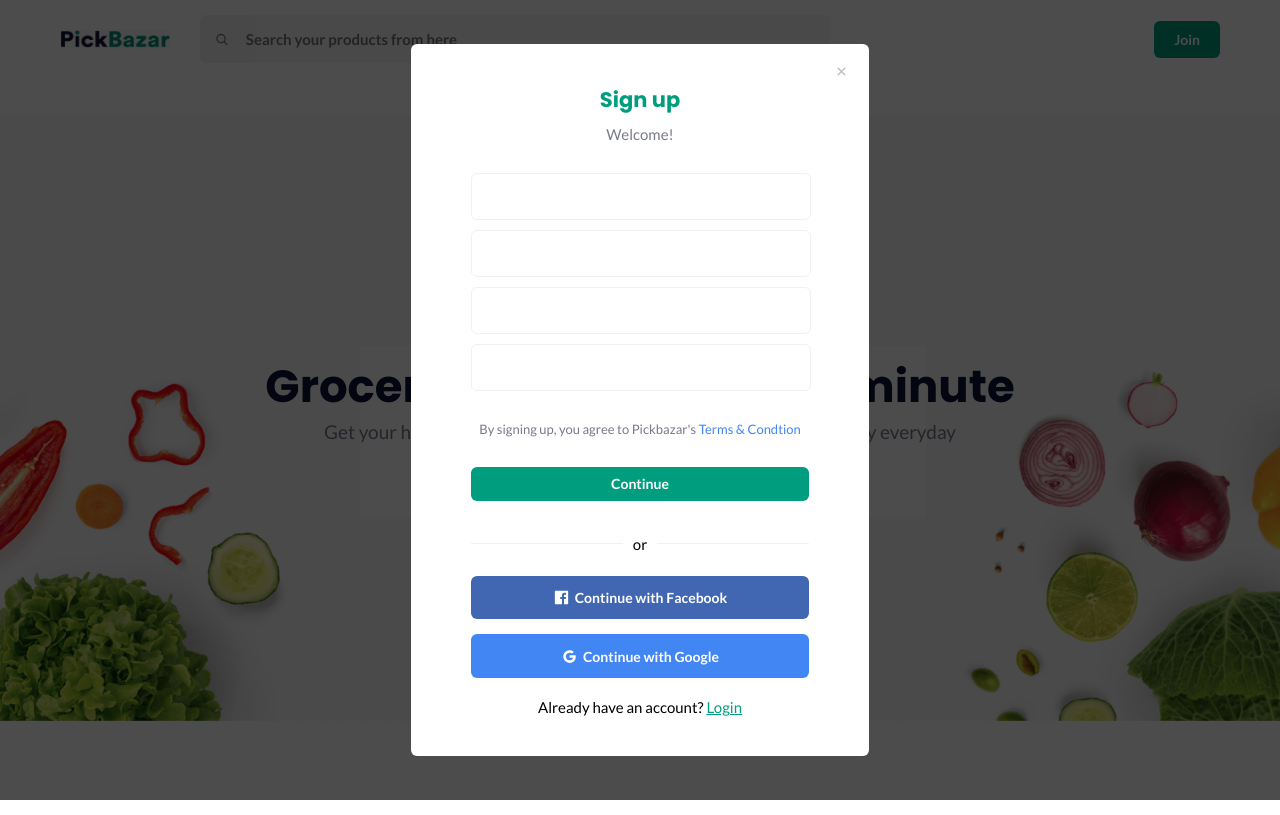
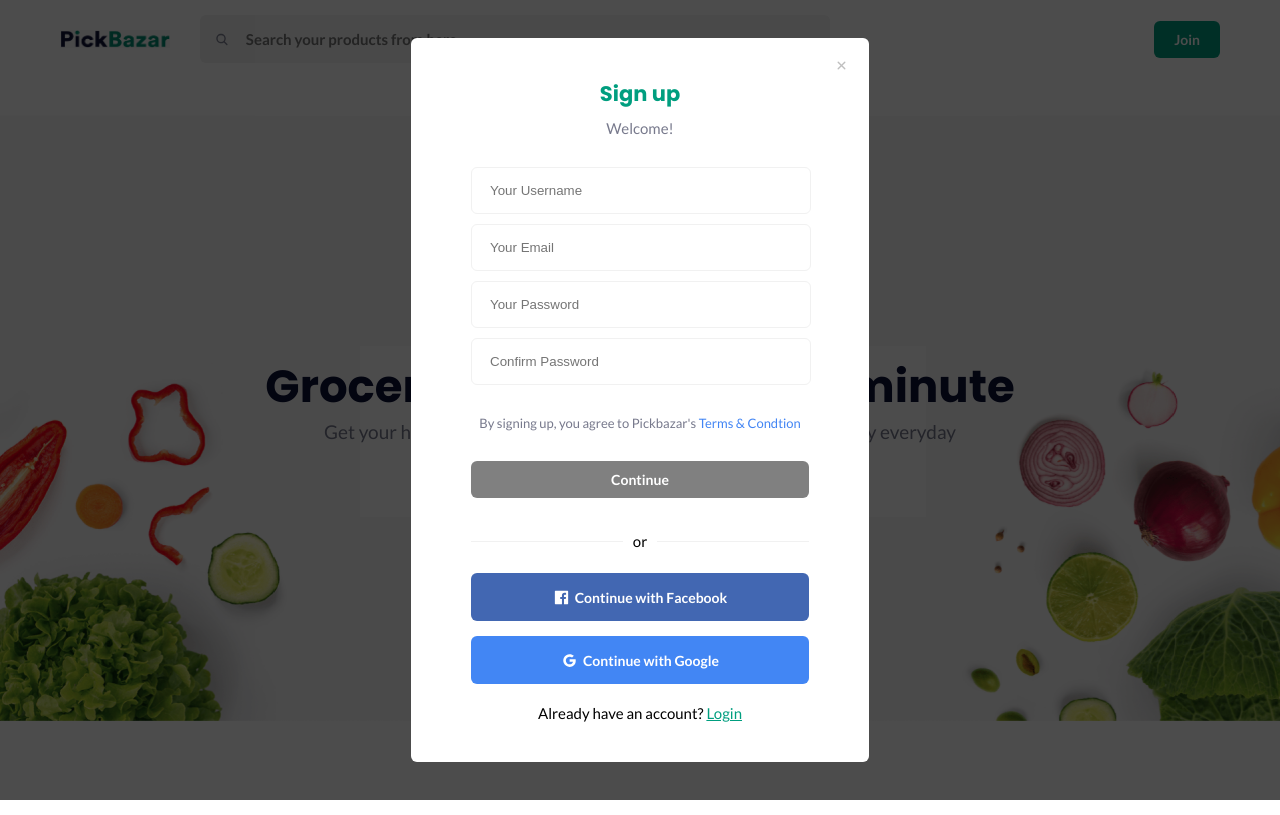
Before and after one commit to kkdshka/PickBazar, a React (Create React App) app: page / in a window 1280 px wide. Both pictures are taken after a click on the button "Join". Built offline with nearby package versions, Linux system fonts and the light colour scheme.

Commit message:
Added yup validation

```diff
--- a/src/components/common/Button.scss
+++ b/src/components/common/Button.scss
@@ -14,4 +14,9 @@
   color: white;
 
   cursor: pointer;
+
+  &:disabled {
+    background-color: gray;
+    cursor: initial;
+  }
 }
--- a/src/components/signUp/SignUp.jsx
+++ b/src/components/signUp/SignUp.jsx
@@ -8,6 +8,7 @@ import { Button } from "../common/Button";
 import { Divider } from "../common/Divider";
 import { AiFillFacebook, AiOutlineGoogle } from "react-icons/ai";
 import { useFormik } from "formik";
+import * as Yup from "yup";
 
 export const SignUp = () => {
   const dispatch = useDispatch();
@@ -19,8 +20,26 @@ export const SignUp = () => {
 
   const handleLoginClick = () => {};
 
+  const handleClose = () => {
+    formik.resetForm(initialValues);
+    dispatch(close());
+  };
+
+  const validationSchema = Yup.object({
+    username: Yup.string().required("Username is required"),
+    email: Yup.string()
+      .email("Invalid email address")
+      .required("Email is required"),
+    password: Yup.string().required("Password is required"),
+    passwordConfirmation: Yup.string().oneOf(
+      [Yup.ref("password"), null],
+      "Passwords must match"
+    ),
+  });
+
   const formik = useFormik({
     initialValues: initialValues,
+    validationSchema: validationSchema,
     onSubmit: (values) => {
       dispatch(setFormValues(values));
       alert(JSON.stringify(values, null, 2));
@@ -30,31 +49,32 @@ export const SignUp = () => {
   return (
     <Modal>
       <div className="sign-up">
+        <IoClose className="close-icon" onClick={handleClose}>
+          Close
+        </IoClose>
         <div className="sign-up_title">Sign up</div>
         <div className="sign-up_subtitle">Welcome!</div>
-        <input
+        <CustomSignUpInput
           id="username"
-          type="text"
-          className="sign-up_input"
-          {...formik.getFieldProps("username")}
+          formik={formik}
+          placeholder="Your Username"
         />
-        <input
+        <CustomSignUpInput
           id="email"
-          type="text"
-          className="sign-up_input"
-          {...formik.getFieldProps("email")}
+          formik={formik}
+          placeholder="Your Email"
         />
-        <input
+        <CustomSignUpInput
           id="password"
+          formik={formik}
           type="password"
-          className="sign-up_input"
-          {...formik.getFieldProps("password")}
+          placeholder="Your Password"
         />
-        <input
+        <CustomSignUpInput
           id="passwordConfirmation"
+          formik={formik}
           type="password"
-          className="sign-up_input"
-          {...formik.getFieldProps("passwordConfirmation")}
+          placeholder="Confirm Password"
         />
         <div className="sign-up_agreement">
           By signing up, you agree to Pickbazar's{" "}
@@ -63,6 +83,7 @@ export const SignUp = () => {
         <Button
           type="button"
           className="button-continue"
+          disabled={!formik.dirty || !formik.isValid}
           onClick={formik.handleSubmit}
         >
           Continue
@@ -87,10 +108,24 @@ export const SignUp = () => {
             Login
           </span>
         </div>
-        <IoClose className="close-icon" onClick={() => dispatch(close())}>
-          Close
-        </IoClose>
       </div>
     </Modal>
   );
 };
+
+const CustomSignUpInput = ({ id, formik, type = "text", ...props }) => {
+  return (
+    <div className="sign-up_input-container">
+      <input
+        id={id}
+        type={type}
+        className="sign-up_input"
+        {...formik.getFieldProps(id)}
+        {...props}
+      />
+      {formik.touched[id] && formik.errors[id] ? (
+        <div className="sign-up_input-error">{formik.errors[id]}</div>
+      ) : null}
+    </div>
+  );
+};
--- a/src/components/signUp/SignUp.scss
+++ b/src/components/signUp/SignUp.scss
@@ -6,7 +6,6 @@
 .sign-up {
   position: relative;
   width: 338px;
-  height: 632px;
   background: white;
   border-radius: 6px;
 
@@ -46,9 +45,19 @@
   width: 302px;
   border: 1px solid #F1F1F1;
   border-radius: 6px;
-  align-self: stretch;
   padding: 15px 18px;
+}
+
+.sign-up_input-container {
+  width: 338px;
+  //align-self: stretch;
   margin-bottom: 10px;
+}
+
+.sign-up_input-error {
+  font-size: 13px;
+  color: #FF282F;
+  text-align: center;
 }
 
 .sign-up_agreement {
```
